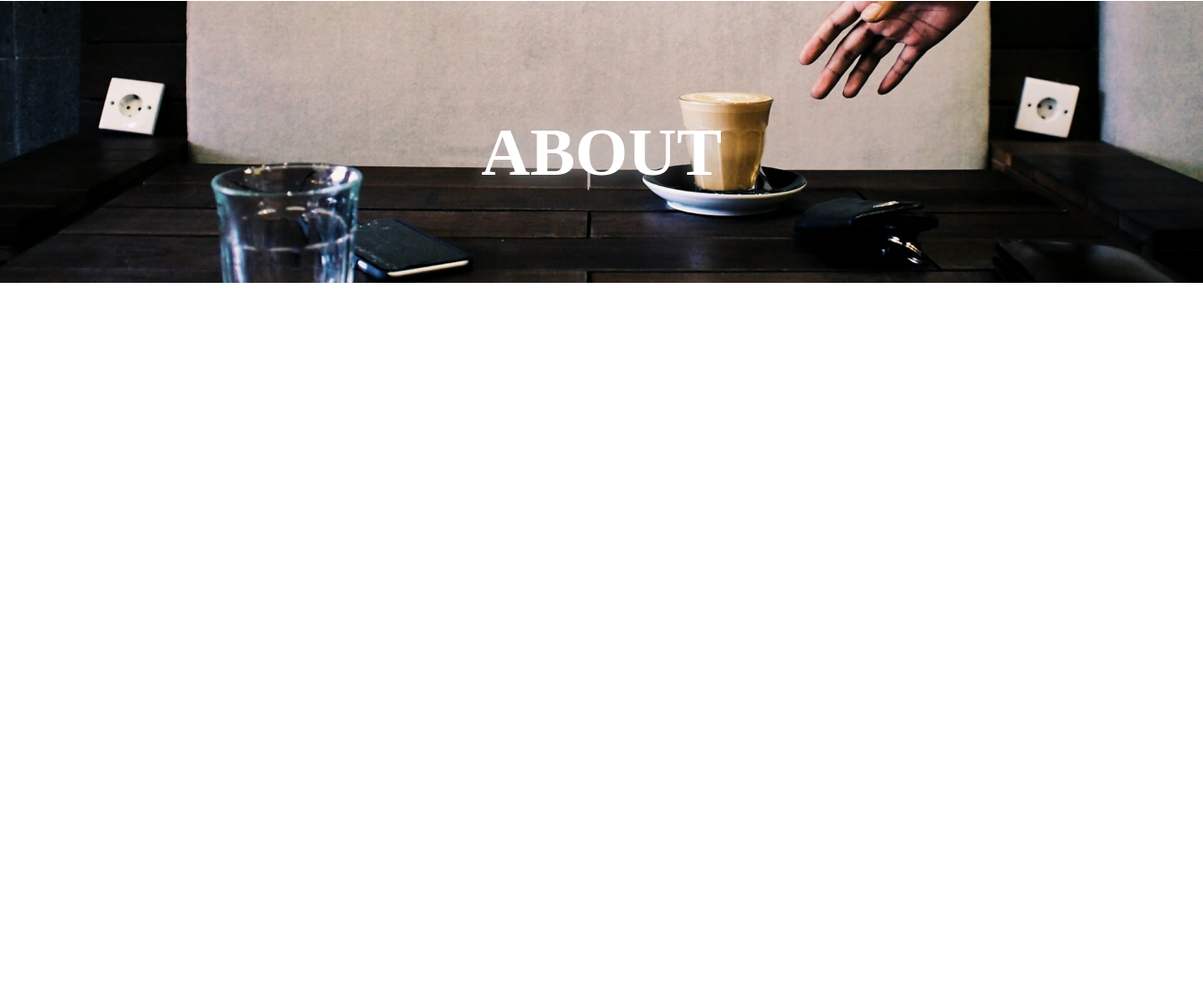
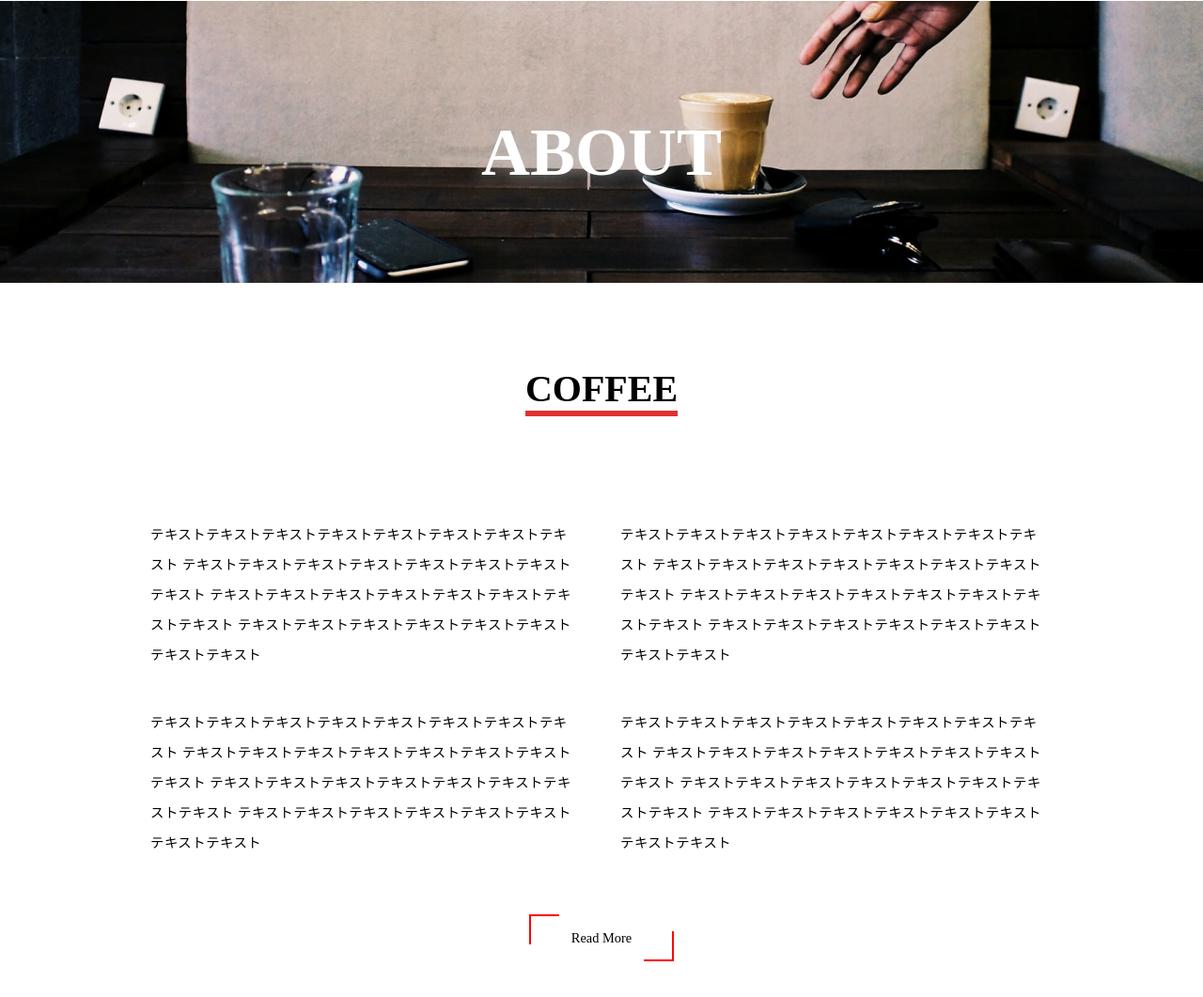
Before and after one commit to yugami10/codestep_store-menu, a website: page index.html in a window 1280 px wide. Shown: the part 1853-2914 px from the top of the page at 94% size. Drawn offline with Linux system fonts and the light colour scheme.

Commit message:
Read Moreの謎処理作成

```diff
--- a/index.html
+++ b/index.html
@@ -80,6 +80,20 @@
                 <div class="about__img">
                     <h2 class="about__img--title">ABOUT</h2>
                 </div>
+                <div class="about__content_wrapper">
+                    <div class="about__content_item">
+                        <h3>COFFEE</h3>
+                        <ul>
+                            <li>テキストテキストテキストテキストテキストテキストテキストテキ スト テキストテキストテキストテキストテキストテキストテキスト テキスト テキストテキストテキストテキストテキストテキストテキ ストテキスト テキストテキストテキストテキストテキストテキスト テキストテキスト</li>
+                            <li>テキストテキストテキストテキストテキストテキストテキストテキ スト テキストテキストテキストテキストテキストテキストテキスト テキスト テキストテキストテキストテキストテキストテキストテキ ストテキスト テキストテキストテキストテキストテキストテキスト テキストテキスト</li>
+                            <li>テキストテキストテキストテキストテキストテキストテキストテキ スト テキストテキストテキストテキストテキストテキストテキスト テキスト テキストテキストテキストテキストテキストテキストテキ ストテキスト テキストテキストテキストテキストテキストテキスト テキストテキスト</li>
+                            <li>テキストテキストテキストテキストテキストテキストテキストテキ スト テキストテキストテキストテキストテキストテキストテキスト テキスト テキストテキストテキストテキストテキストテキストテキ ストテキスト テキストテキストテキストテキストテキストテキスト テキストテキスト</li>
+                        </ul>
+                        <a href="#">
+                            <span>Read More</span>
+                        </a>
+                    </div>
+                </div>
             </section>
             <div style="height: 1000px;"></div>
         </main>
--- a/index.scss
+++ b/index.scss
@@ -1,3 +1,12 @@
+
+// mixin変数
+@mixin title {
+    font-size: 40px;
+    font-weight: bold;
+    border-bottom: solid 6px #e03131;
+    display: inline-block;
+}
+
 
 body {
     font-size: 14.4px;
@@ -76,7 +85,7 @@ body {
 
     &__list {
         display: flex;
-        max-width: 970px;
+        max-width: 1000px;
         margin: 0 auto;
         padding: 90px 0;
 
@@ -90,10 +99,7 @@ body {
             }
 
             &--title {
-                font-size: 40px;
-                font-weight: bold;
-                border-bottom: solid 6px #e03131;
-                display: inline-block;
+                @include title;
 
                 &:not(:first-child) {
                     margin-top: 55px;
@@ -152,4 +158,104 @@ body {
             filter: drop-shadow(1px 1px 10px #c0c0c0);
         }
     }
+
+    &__content_wrapper {
+        margin: 0 auto;
+        max-width: 1000px;
+        text-align: center;
+        padding: 90px 0;
+    }
+    &__content_item {
+
+        h3 {
+            @include title;
+            margin-bottom: 90px;
+        }
+
+        ul {
+            display: flex;
+            flex-wrap: wrap;
+            width: 100%;
+            margin-bottom: calc(77px - 20px); // liのpaddingの20pxを減算（よく意味わかってないけど）
+
+            li {
+                width: 50%;
+                padding: 20px;
+                line-height: 2rem;
+                letter-spacing: 0.5px;
+                text-align: left;
+            }
+        }
+
+        a {
+            position: relative;
+            width: 70px;
+            // spanのpaddingに影響される横幅は0指定
+            padding: 17px 0;
+
+            // 左（上のborder）
+            &::before {
+                content: '';
+                position: absolute;
+                width: 32px;
+                height: 2px;
+                background-color: red;
+                left: 0;
+                top: 0;
+                transition: all .3s ease;
+            }
+
+            // 右（下のborder）
+            &::after {
+                content: '';
+                position: absolute;
+                right: 0;
+                bottom: 0;
+                width: 32px;
+                height: 2px;
+                background-color: red;
+                transition: all .3s ease;
+            }
+            &:hover {
+                &::before, &::after {
+                    width: 100%;
+                }
+            }
+
+            span {
+                position: relative;
+                padding: 17px 45px;
+
+                // 左（横のborder）
+                &::before {
+                    content: '';
+                    position: absolute;
+                    top: 0;
+                    left: 0;
+                    width: 2px;
+                    height: 32px;
+                    background-color: red;
+                    transition: all .3s ease;
+                }
+
+                // 右（下のborder）
+                &::after {
+                    content: '';
+                    position: absolute;
+                    bottom: 0;
+                    right: 0;
+                    width: 2px;
+                    height: 32px;
+                    background-color: red;
+                    transition: all .3s ease;
+                }
+
+                &:hover {
+                    &::before, &::after {
+                        height: 100%;
+                    }
+                }
+            }
+        }
+    }
 }
```
Also changed, not shown: css/index.min.css, 1 other file.
